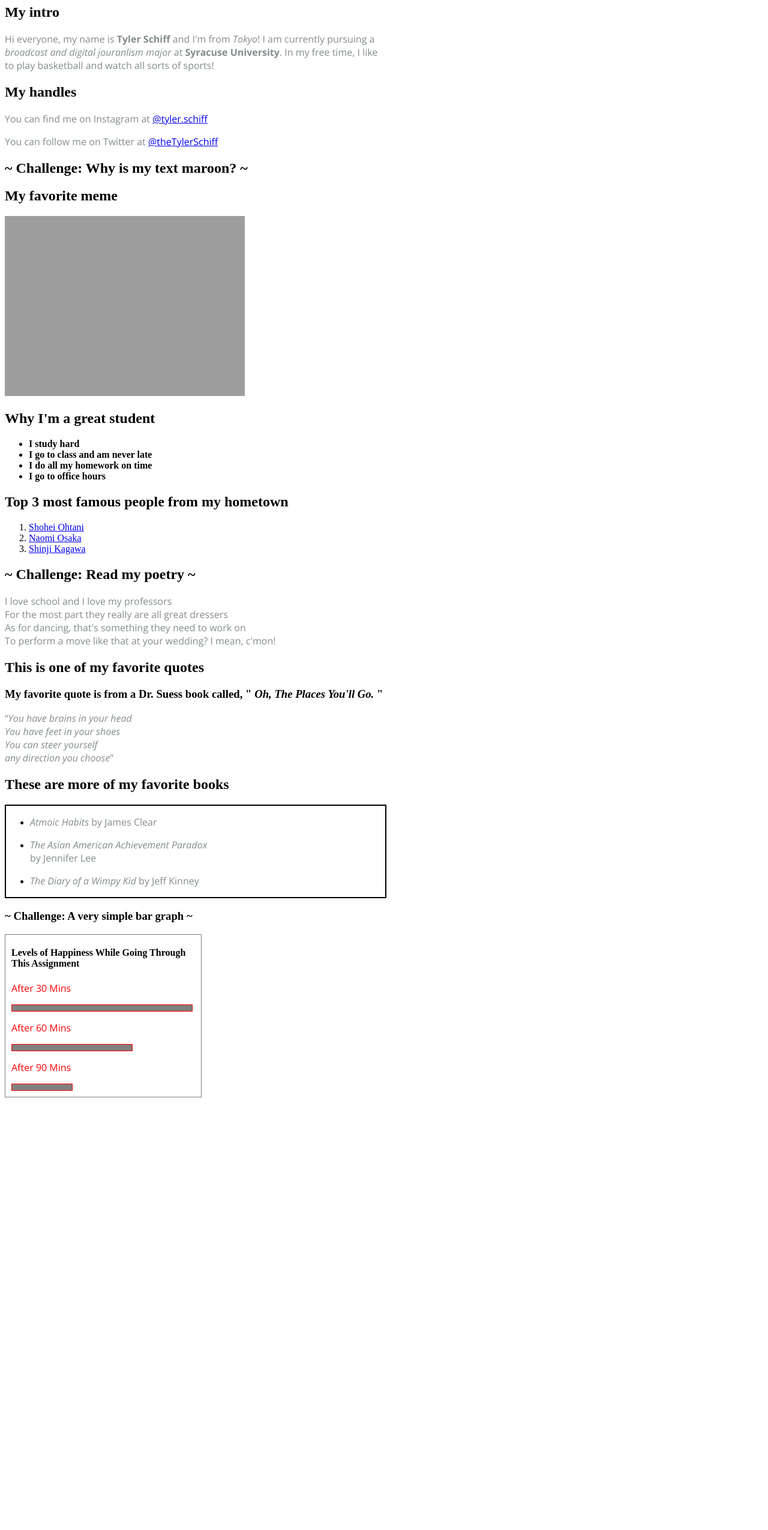
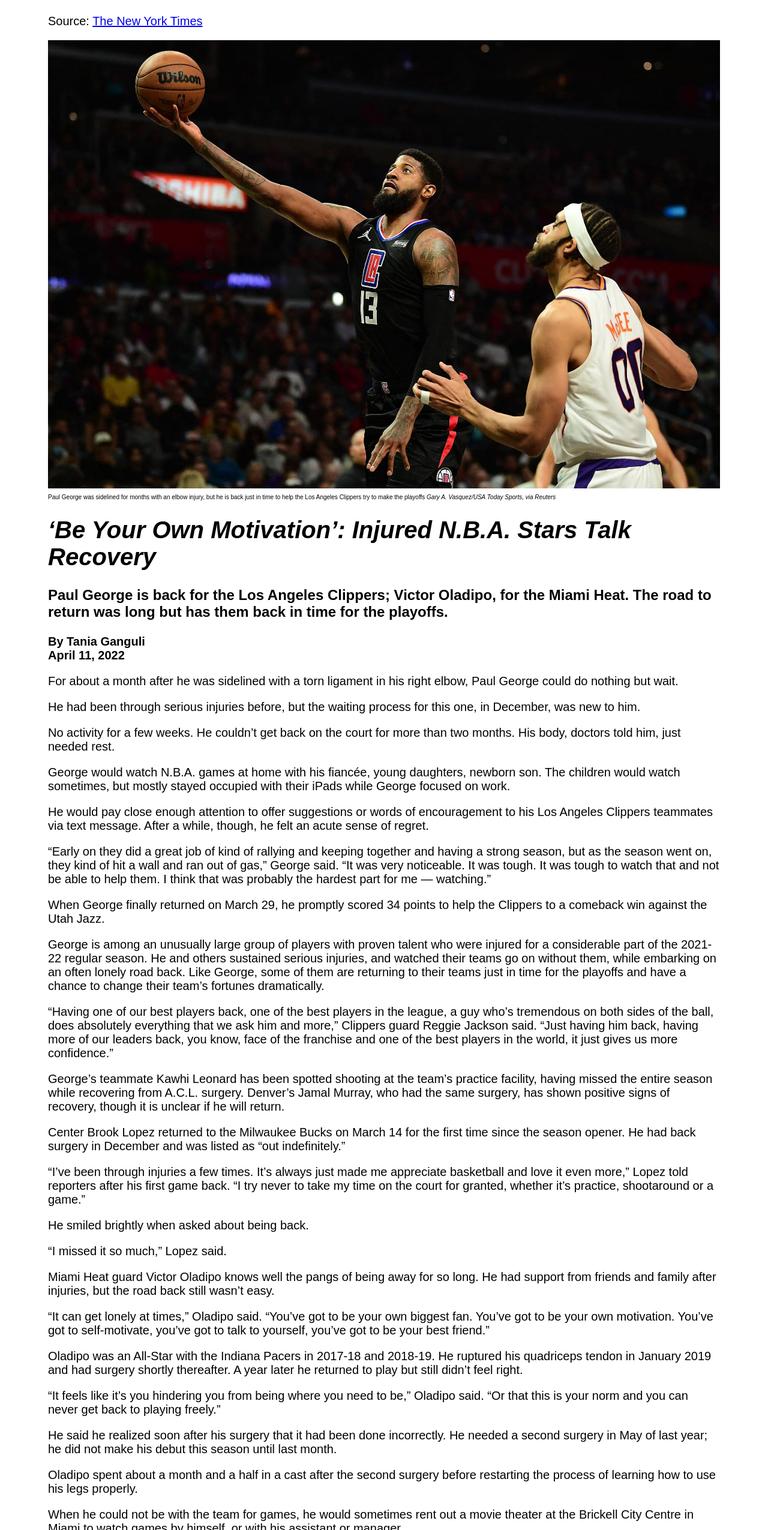
Before and after one commit to tschiffchn/JNL221_Schiff, a plain HTML site: page index.html in a window 1280 px wide. Shown: the part 73-2623 px from the top of the page at 60% size. Before the commit the page ends 1910 px from the top, so only its background shows below. Drawn offline with nearby package versions, Linux system fonts and the light colour scheme; grey boxes are pictures that could not be loaded.

Commit message:
Update index.html

```diff
--- a/index.html
+++ b/index.html
@@ -1,152 +1,68 @@
-<!-- Complete this worksheet in html and css. Instructions are as comments; you may use reference_sheet.html and the internet to jog your memory on html tags and css. -->
-<!-- You may work with a partner on this. -->
-
 <!DOCTYPE html>
 <html>
-    <head>
-        <meta charset="utf-8">
-        <title>Basic HTML</title>
-        <link href='https://fonts.googleapis.com/css?family=Open+Sans:300italic,400italic,600italic,400,300,600,700&subset=latin,latin-ext' rel='stylesheet' type='text/css'>
+<head>
+	<title>Tyler's Duplication of NYT Basketball Article</title>
+	<link rel="stylesheet" href="main.css">
+	<meta charset="utf-8">
+	<meta name="viewport" content="width=device-width, initial-scale=1">
 
-        <style>
+	<link rel="stylesheet" href="main.css">
+	<title> HTML/CSS Assignment</title>
+</head>
 
-        p {
-            color:#848C8E;
-            font-size: 16px;
-            font-family: 'Open Sans', serif;
-            width: 50%;
-        }
+<body>
 
-        #bargraph {
-            border: 1px solid gray;
-            padding-left: 10px;
-            padding-bottom: 10px;
-            width: 25%;
-        }
-        .bar_label {
-            color: red;
-        }
-        #longest {
-            width: 300px;
-            height: 10px;
-            background: gray;
-            border: 1px solid red;
-        }
-        #longer {
-            width: 200px;
-            height: 10px;
-            background: gray;
-            border: 1px solid red;
-        }
-        #long {
-            width: 100px;
-            height: 10px;
-            background: gray;
-            border: 1px solid red;
-        }
+<h3> HTML/CSS Assignment #1 </h3><br>
+		<p> Source: <a href="https://www.nytimes.com/2022/04/11/sports/basketball/nba-playoffs-paul-george-injury.html" target="_blank">The New York Times </a> </p>
 
-        </style>
-    </head>
+<div> <img class="img" src="Paul George Photo .jpg" alt="Paul George of the Los Angeles Clippers lays the ball up over Javale McGee of the Phoenix Suns." width="auto" height="auto">
+  <div class="caption">Paul George was sidelined for months with an elbow injury, but he is back just in time to help the Los Angeles Clippers try to make the playoffs<i> Gary A. Vasquez/USA Today Sports, via Reuters</i></div>
 
-    <body>
+<h1> ‘Be Your Own Motivation’: Injured N.B.A. Stars Talk Recovery </h1>
+<h2> Paul George is back for the Los Angeles Clippers; Victor Oladipo, for the Miami Heat. The road to return was long but has them back in time for the playoffs. </h2>
 
-    <h1>A little bit about me!</h1>
+<p> <strong> By Tania Ganguli <br> April 11, 2022 </strong> </p>
 
-    <h2>My intro</h2>
-    <!-- Include: a brief intro to yourself -- where you're from, what you like to do for fun, what you're studying, and who your community or family is. -->
-    <!-- Tags to use: <p>, <strong>, <i> -->
+<p>For about a month after he was sidelined with a torn ligament in his right elbow, Paul George could do nothing but wait.</p>
+<p>He had been through serious injuries before, but the waiting process for this one, in December, was new to him.</p>
+<p>No activity for a few weeks. He couldn’t get back on the court for more than two months. His body, doctors told him, just needed rest.</p>
+<p>George would watch N.B.A. games at home with his fiancée, young daughters, newborn son. The children would watch sometimes, but mostly stayed occupied with their iPads while George focused on work.</p>
+<p>He would pay close enough attention to offer suggestions or words of encouragement to his Los Angeles Clippers teammates via text message. After a while, though, he felt an acute sense of regret.</p>
+<p>“Early on they did a great job of kind of rallying and keeping together and having a strong season, but as the season went on, they kind of hit a wall and ran out of gas,” George said. “It was very noticeable. It was tough. It was tough to watch that and not be able to help them. I think that was probably the hardest part for me — watching.”</p>
+<p>When George finally returned on March 29, he promptly scored 34 points to help the Clippers to a comeback win against the Utah Jazz.</p>
+<p>George is among an unusually large group of players with proven talent who were injured for a considerable part of the 2021-22 regular season. He and others sustained serious injuries, and watched their teams go on without them, while embarking on an often lonely road back. Like George, some of them are returning to their teams just in time for the playoffs and have a chance to change their team’s fortunes dramatically.</p>
+<p>“Having one of our best players back, one of the best players in the league, a guy who’s tremendous on both sides of the ball, does absolutely everything that we ask him and more,” Clippers guard Reggie Jackson said. “Just having him back, having more of our leaders back, you know, face of the franchise and one of the best players in the world, it just gives us more confidence.”</p>
+<p>George’s teammate Kawhi Leonard has been spotted shooting at the team’s practice facility, having missed the entire season while recovering from A.C.L. surgery. Denver’s Jamal Murray, who had the same surgery, has shown positive signs of recovery, though it is unclear if he will return.</p>
+<p>Center Brook Lopez returned to the Milwaukee Bucks on March 14 for the first time since the season opener. He had back surgery in December and was listed as “out indefinitely.”</p>
+<p>“I’ve been through injuries a few times. It’s always just made me appreciate basketball and love it even more,” Lopez told reporters after his first game back. “I try never to take my time on the court for granted, whether it’s practice, shootaround or a game.”</p>
+<p>He smiled brightly when asked about being back.</p>
+<p>“I missed it so much,” Lopez said.</p>
+<p>Miami Heat guard Victor Oladipo knows well the pangs of being away for so long. He had support from friends and family after injuries, but the road back still wasn’t easy.</p>
+<p>“It can get lonely at times,” Oladipo said. “You’ve got to be your own biggest fan. You’ve got to be your own motivation. You’ve got to self-motivate, you’ve got to talk to yourself, you’ve got to be your best friend.”</p>
+<p>Oladipo was an All-Star with the Indiana Pacers in 2017-18 and 2018-19. He ruptured his quadriceps tendon in January 2019 and had surgery shortly thereafter. A year later he returned to play but still didn’t feel right.</p>
+<p>“It feels like it’s you hindering you from being where you need to be,” Oladipo said. “Or that this is your norm and you can never get back to playing freely.”</p>
+<p>He said he realized soon after his surgery that it had been done incorrectly. He needed a second surgery in May of last year; he did not make his debut this season until last month.</p>
+<p>Oladipo spent about a month and a half in a cast after the second surgery before restarting the process of learning how to use his legs properly.</p>
+<p>When he could not be with the team for games, he would sometimes rent out a movie theater at the Brickell City Centre in Miami to watch games by himself, or with his assistant or manager.</p>
+<p>“The screen is so big, it makes you feel like you’re actually in the game,” Oladipo said.</p>
+<p>He watched critically, while sitting in the front row, trying to guess how the action would unfold. Sometimes he thought through what decisions he might make if he were the coach.</p>
 
-    <p> Hi everyone, my name is <strong>Tyler Schiff</strong> and I'm from <i>Tokyo</i>! I am currently pursuing a <i>broadcast and digital jouranlism major</i> at <strong>Syracuse University</strong>. In my free time, I like to play basketball and watch all sorts of sports! </p>
+<div> <img class= "otherimg"src="VIC OLADIPO PHOTO.jpg" alt="Victor Oladipo of the Miami Heat dunks the basketball.">  <div class="caption">Victor Oladipo said he had to be be his own “best friend” in motivating himself to push through the long recovery from a leg injury. <i> Marta Lavandier/Associated Press </i></div>
 
-    <h2>My handles</h2>
-    <!-- Include: at least two handles for your social media accounts -->
-    <!-- Tags to use: <p>, <a> -->
+<p>“You want to help the team,” Oladipo said. “If the team is doing well, you want to be part of that. You’ve got to just focus on you and focus on doing the things that you can do in order to get healthy and get right so that you can affect winning and help them the best you can.”</p>
+<p>Unlike for Lopez and George, Oladipo’s role with the Heat going forward has not been fully established. He has played in only eight games since returning on March 7. On April 3 in Toronto, he scored 21 points.</p>
+<p>“These are things we have seen daily, behind the scenes,” Chris Quinn, an assistant coach for the Heat, told reporters after the game, while filling in for Coach Erik Spoelstra, who was out because of coronavirus protocols. “It’s the hard work, it’s the grit, it’s the grind. Coming off what he came off injury wise, and for him to get to this point, it’s still part of the process of him becoming what he can be.”</p>
+<p>The Heat did not play Oladipo in their next two games, but he scored 40 points in the team’s regular-season finale on Sunday.</p>
+<p>“I’m still capable of doing a lot of good things out there, a lot of great things out there,” Oladipo said in an interview in late March. “Right now, I think my purpose for this team is to do whatever needs to be done in order for us to win.”</p>
+<p>The need for patience doesn’t end once a player returns from injury. Minutes restrictions and nights off are common after a long layoff.</p>
+<p>For George, that meant that during his second game back — an overtime loss to the Chicago Bulls — he couldn’t play at all in the overtime period.</p>
+<p>“He tries to lobby, but it’s not up to him,” Clippers Coach Tyronn Lue said of George’s minutes restriction. “Our medical staff is the best in the league, so we give them full responsibility, and allow the player to protect him from himself because he wants to play. All players want to play when they’re on the floor.”</p>
+<p>As George looks back on the months he spent without being able to play basketball, he acknowledges it was challenging to be forced to stay off the court. But overall he is comfortable with how it went.</p>
+<p>“I think that’s what made the process so good and that’s what made me feel mentally so great about it,” George said. “There was no low points. I listened to my body; my body was hurt. I knew I needed some time off.”</p>
+<p>There was a silver lining as well.</p>
+<p>“I think the positives I took away from it was extended time being with my family,” George said. “Being with my kids. My girl. It was just a lot of time that I got to spend that I don’t usually spend because I’m playing on the road.”</p>
+<p>The Clippers exceeded expectations without him. While across town the Lakers could not overcome losing LeBron James and Anthony Davis to injury for long stretches, the Clippers qualified for the play-in tournament without having George for most of the season and without having Leonard at all.</p>
+<p>While Oladipo and the Heat are locked into the top seed of the Eastern Conference playoffs, the Clippers, at No. 8 in the West, will have to fight through the play-in tournament to get either the seventh or eighth seed. They won four of the first five games after George returned. He will get to do a lot more than watch as their postseason begins.</p>
 
-    <p>You can find me on Instagram at <a href="https://www.instagram.com/tyler.schiff/?hl=en"> @tyler.schiff </a>  </p>
-    <p>You can follow me on Twitter at <a href="https://twitter.com/theTylerSchiff">@theTylerSchiff</a> </p>
-
-    <h2> ~ Challenge: Why is my text maroon? ~</h2>
-    <!-- Challenge! The text in your p tags is currently maroon. Figure out why and make it dark gray, using a hex code. (Hint: use google to find a hex code for a dark gray) -->
-
-
-    <h2>My favorite meme</h2>
-    <!-- Include: a screenshot of an internet meme that you like -->
-    <!-- Tags to use: <img> -->
-    <!-- Hint! Use 'reference_sheet.html', which you downloaded with this file, to remember how to include an image. -->
-
-    <img src="https://i.kym-cdn.com/photos/images/original/000/674/607/a8f.jpg" alt="Possibly one of the greatest memes of all time. Mom made pizza rolls." height="300px" width="400px">
-
-    <h2>Why I'm a great student</h2>
-    <!-- Include: an unordered list -->
-    <!-- Tags to use: <ul>, <li>, <strong> -->
-
-<ul>
-    <li> <strong> I study hard </strong> </li>
-    <li> <strong> I go to class and am never late </strong> </li>
-    <li> <strong> I do all my homework on time </strong> </li>
-    <li> <strong> I go to office hours </strong> </li>
-</ul>
-
-
-    <h2>Top 3 most famous people from my hometown</h2>
-    <!-- Include: an ordered list -->
-    <!-- Tags to use: <ol>, <li>, <a> -->
-
-<ol>
-    <li> <a href="https://www.mlb.com/player/shohei-ohtani-660271"> Shohei Ohtani </a> </li>
-    <li> <a href="https://en.wikipedia.org/wiki/Naomi_Osaka"> Naomi Osaka </a> </li>
-    <li> <a href="https://en.wikipedia.org/wiki/Shinji_Kagawa"> Shinji Kagawa </a> </li>
-</ol>
-
-    <h2> ~ Challenge: Read my poetry ~</h2>
-    <!-- Challenge! Figure out what a <br> tag is. Write a short poem about your college experience so far, using only one <p> tag and at least two <br> tags. -->
-
-<p>
-    I love school and I love my professors <br>
-    For the most part they really are all great dressers <br>
-    As for dancing, that's something they need to work on <br>
-    To perform a move like that at your wedding? I mean, c'mon! <br>
-</p>
-
-    <h2>This is one of my favorite quotes</h2>
-    <!-- Include: a quote from a book -- quote should be in italics and gray, title of source should be in an <h3> tag -->
-    <!-- Tags to use: <h3>, <p> with an id named 'quote' that is styled in the <style> section -->
-
-<h3> My favorite quote is from a Dr. Suess book called, "<i> Oh, The Places You'll Go. </i>" <br> </h3>
-
-<p>
-    <q><i>You have brains in your head <br>
-        You have feet in your shoes <br>
-        You can steer yourself <br>
-        any direction you choose</i></q><br>
-</p>
-
-    <h2>These are more of my favorite books</h2>
-    <!-- Include: an unordered list of at least three books, list items should have a border -->
-    <!-- Tags to use: <ul>, <li> with classes named 'book' that is styled in the <style> section -->
-
-<div style="border: 2px solid black; width: 50%;">
-   <ul>
-    <div>
-        <li> <p class="book"> <i> Atmoic Habits </i> by James Clear </p> </li>
-        <li> <p class="book"> <i> The Asian American Achievement Paradox </i> by Jennifer Lee </p> </li>
-        <li> <p class="book"> <i> The Diary of a Wimpy Kid </i> by Jeff Kinney </p> </li>
-    </div>
-</ul>
-</div>
-
-    <h3>~ Challenge: A very simple bar graph ~</h3>
-    <!-- Challenge! Add CSS styles to '#longer' and '#long' to make the bar graph look like it's ordered from longest to shortest. You may also change the h4 text and the p text to make this simple bar chart reflect real (or fake) data. -->
-
-    <div id="bargraph">
-        <h4>Levels of Happiness While Going Through This Assignment</h4>
-        <p class="bar_label">After 30 Mins</p>
-        <div id="longest"></div>
-        <p class="bar_label">After 60 Mins</p>
-        <div id="longer"></div>
-        <p class="bar_label"> After 90 Mins</p>
-        <div id="long"></div>
-    </div>
-
-    </body>
+</body>
 </html>
```
